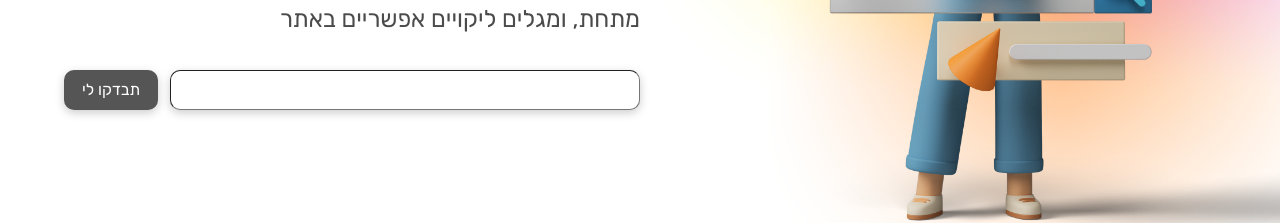
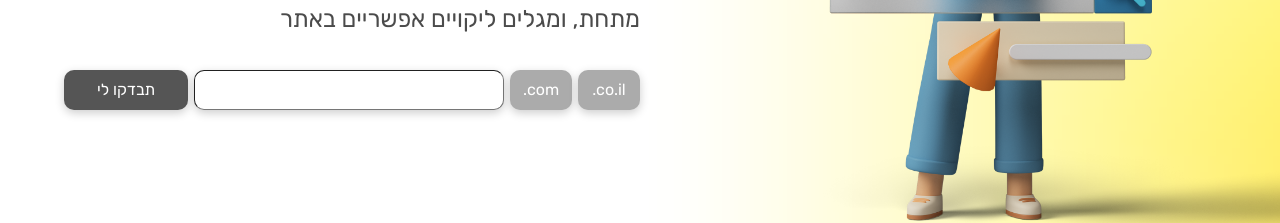
Before and after one commit to yuvalta/ConsumerProtectionChecker, a React (Create React App) app: page / in a window 1280 px wide. Shown: the part 387-610 px from the top of the page. Built offline with nearby package versions, Linux system fonts and the light colour scheme; no server answers.

Commit message:
Added abort scanning, suffix buttons

```diff
--- a/src/components/App.js
+++ b/src/components/App.js
@@ -15,7 +15,7 @@
 import ContactUs from "./ContactUs";
 
 const App = () => {
-  const {website} = useContext(UserContext);
+  const website = useContext(UserContext);
   const [sendToServer] = useSendToServer()
 
   const searchBarDiv = () => {
@@ -23,12 +23,29 @@
       <div className='container'>
 
         <Link className='button-link' to="/testResult">
-          <button className='button' onClick={() => sendToServer(website)}>
+          <button className='button' onClick={() => sendToServer(website.website)}>
             תבדקו לי
           </button>
         </Link>
 
         <SearchBar/>
+
+        <Link className='suffix-button-link' to="/testResult">
+          <button className='suffix-button' onClick={() => {
+            sendToServer(website.website.concat(".com"))
+          }}>
+            .com
+          </button>
+        </Link>
+
+        <Link className='suffix-button-link' to="/testResult">
+          <button className='suffix-button' onClick={() => {
+            sendToServer(website.website.concat(".co.il"))
+          }}>
+            .co.il
+          </button>
+        </Link>
+
       </div>
     );
   };
@@ -52,7 +69,7 @@
             {searchBarDiv()}
           </div>
 
-          {isMobile ? "" :  <img className='main_image' src={mainImage} width='45%' height='45%'/>}
+          {isMobile ? "" : <img className='main_image' src={mainImage} width='45%' height='45%'/>}
         </div>
 
         {isMobile ? <img className='main_image' src={mainImage} width='100%' height='45%'/> : ""}
@@ -66,8 +83,8 @@
       backgroundPosition: 'center',
       backgroundSize: 'cover',
       backgroundRepeat: 'no-repeat',
-      width: '100vw',
-      height: '100vh',
+      width: '100%',
+      height: '100%',
       marginTop: '-9px'
     }}>
       <div>
--- a/src/components/AppHeader.js
+++ b/src/components/AppHeader.js
@@ -3,21 +3,25 @@
 import {Link, useHistory} from "react-router-dom";
 import {HashLink} from "react-router-hash-link";
 import {isMobile} from "react-device-detect";
-import background from "../assets/background.png";
 
 const AppHeader = () => {
   const history = useHistory()
 
   const topBarPadding = isMobile ? "10%" : "30%"
+  const topBarTopPadding = isMobile ? "4%" : "1%"
 
   return (
-    <div className='appbar-container'>
+    <div className='appbar-container' style={{paddingTop: `${topBarTopPadding}`
+    }}>
 
       <img src={logo} className='logo' onClick={() => {
         history.replace('/')
       }}/>
 
-      <div className='appbar-buttons-container' style={{paddingLeft: `${topBarPadding}`, paddingRight: `${topBarPadding}`}}>
+      <div className='appbar-buttons-container' style={{
+        paddingLeft: `${topBarPadding}`,
+        paddingRight: `${topBarPadding}`
+      }}>
 
         <HashLink smooth className='appbar-link' to={'/#contact-us'}>
           <button className='appbar-button'>
--- a/src/components/SearchBar.js
+++ b/src/components/SearchBar.js
@@ -4,9 +4,9 @@
 import useSendToServer, {sio} from "../hooks/useSendToServer";
 import useStyles from "../hooks/useStyles";
 import '../stylesheet.css'
-import { useHistory } from "react-router-dom";
+import {useHistory} from "react-router-dom";
 
-const MAX_LENGTH_WEBSITE_URL = 500;
+const MAX_LENGTH_WEBSITE_URL = 200;
 
 const SearchBar = () => {
   const website = useContext(UserContext);
@@ -22,9 +22,11 @@
   )
 
   return (
-    <form className='searchbar' noValidate autoComplete="off" onSubmit={onSubmit}>
+    <form className='searchbar' noValidate autoComplete="on" onSubmit={onSubmit}>
       <input className='input' onChange={(event) => validateWebsiteValue(event)}
              type='text' id="outlined-basic" name="Enter website address"/>
+
+      <h1 className='error-text'>{error}</h1>
     </form>
   );
 
@@ -37,8 +39,17 @@
 
   function validateWebsiteValue(event) {
     const website_address = event.target.value;
+    debugger
     if (website_address.length > MAX_LENGTH_WEBSITE_URL) {
-      setError("קישור ארוך מידי")
+      setError('קישור ארוך מידי')
+      event.target.value = website_address.substr(0, MAX_LENGTH_WEBSITE_URL)
+      return
+    } else if (website_address.length === 0) {
+      setError('')
+      return
+    } else if (!/[A-Za-z0-9]/.test(website_address)) {
+      setError('אותיות באנגלית בלבד')
+      event.target.value = ''
       return
     } else {
       setError("")
--- a/src/stylesheet.css
+++ b/src/stylesheet.css
@@ -14,6 +14,16 @@
     flex-grow: 1;
     font-size: 3vh;
     color: #000000;
+    opacity: 0.7;
+    font-family: Rubik, Ariel;
+}
+
+.error-text {
+    flex: 1;
+    direction: rtl;
+    text-align: right;
+    font-size: 1.5vh;
+    color: indianred;
     opacity: 0.7;
     font-family: Rubik, Ariel;
 }
@@ -62,7 +72,7 @@
 
 .searchbar {
     flex: 5;
-    margin-left: 2%;
+    margin-left: 1%;
 }
 
 .input {
@@ -80,7 +90,7 @@
 .button-link {
     width: 100%;
     height: 100%;
-    flex: 1;
+    flex: 2;
 }
 
 
@@ -103,6 +113,36 @@
 }
 
 .button:active {
+    background-color: #357837;
+    color: white;
+}
+
+.suffix-button-link {
+    width: 100%;
+    height: 100%;
+    margin-left: 1%;
+    flex: 1;
+}
+
+.suffix-button {
+    width: 100%;
+    height: 100%;
+    background-color: #ABABAB;
+    border-radius: 10px;
+    color: white;
+    border-width: 0px;
+    /*noinspection CssInvalidFunction*/
+    box-shadow: 0 3px 10px rgb(0 0 0 / 0.2);
+    font-family: Rubik, Ariel;
+    font-size: 2vh;
+}
+
+.suffix-button:hover {
+    background-color: #4CAF50;
+    color: white;
+}
+
+.suffix-button:active {
     background-color: #357837;
     color: white;
 }
```
